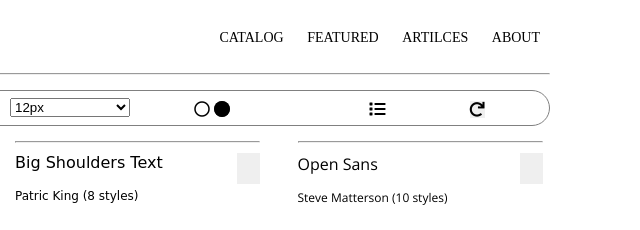
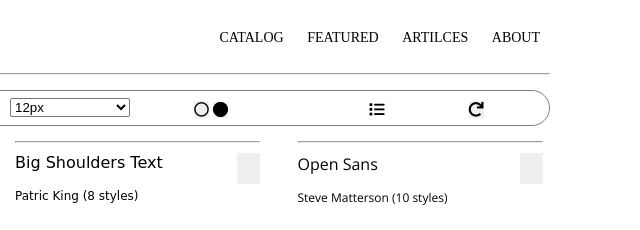
Before and after one commit to BachAmadou/soloProject, a plain HTML site: page index.html in a window 1280 px wide. Shown: the top 230 px of the page, 640-1280 px from the left. Drawn offline with nearby package versions, Linux system fonts and the light colour scheme; a web font is replaced by a local one.

Commit message:
Added style to the black white and list buttons

```diff
--- a/index.html
+++ b/index.html
@@ -53,12 +53,13 @@
                             <option value="64px">64px</option>
                             <option value="96px">96px</option>
                         </select>
-                        <a><i class="far fa-circle"></i></a>
-                        <a><i class="far fa-circle bg-black"></i></a>
+
+                        <button type="submit" class="bg-white"><i class="far fa-circle"></i></button>
+                        <button type="submit" class="btn-black"><i class="far fa-circle bg-black"></i></button>
                     </div>
 
                     <div class="search-4">
-                        <a><i class="fas fa-list list-icon"></i></a>
+                        <button type="submit" class="btn-list"><i class="fas fa-list list-icon"></i></button>
                         <button type="submit" id="resetButton"><i class="fas fa-redo reset-icon" onclick="resetAll()"></i></button>
                     </div>
                 </form>
--- a/style/style.css
+++ b/style/style.css
@@ -91,13 +91,37 @@ input:active {
     bottom: 3px;
 }
 
+.bg-white {
+    cursor: pointer;
+    border: none;
+    border-radius: 010%;
+    font-size: 15px;
+    outline: none;
+}
+.btn-black {
+    border: none;
+    outline: none;
+}
 .bg-black {
     background-color: #000;
-    border-radius: 50%;
+    border-radius: 100%;
+    cursor: pointer;
+    font-size: 15px;
+    border: none;
+}
+
+.btn-list {
+    background: none;
+    cursor: pointer;
+    outline: none;
+    border: none;
+    margin: auto 80px;
 }
 
 .list-icon {
     margin: auto 80px auto 80px;
+    font-size: 15px;
+    margin: 0;
 }
 
 #resetButton {
```
